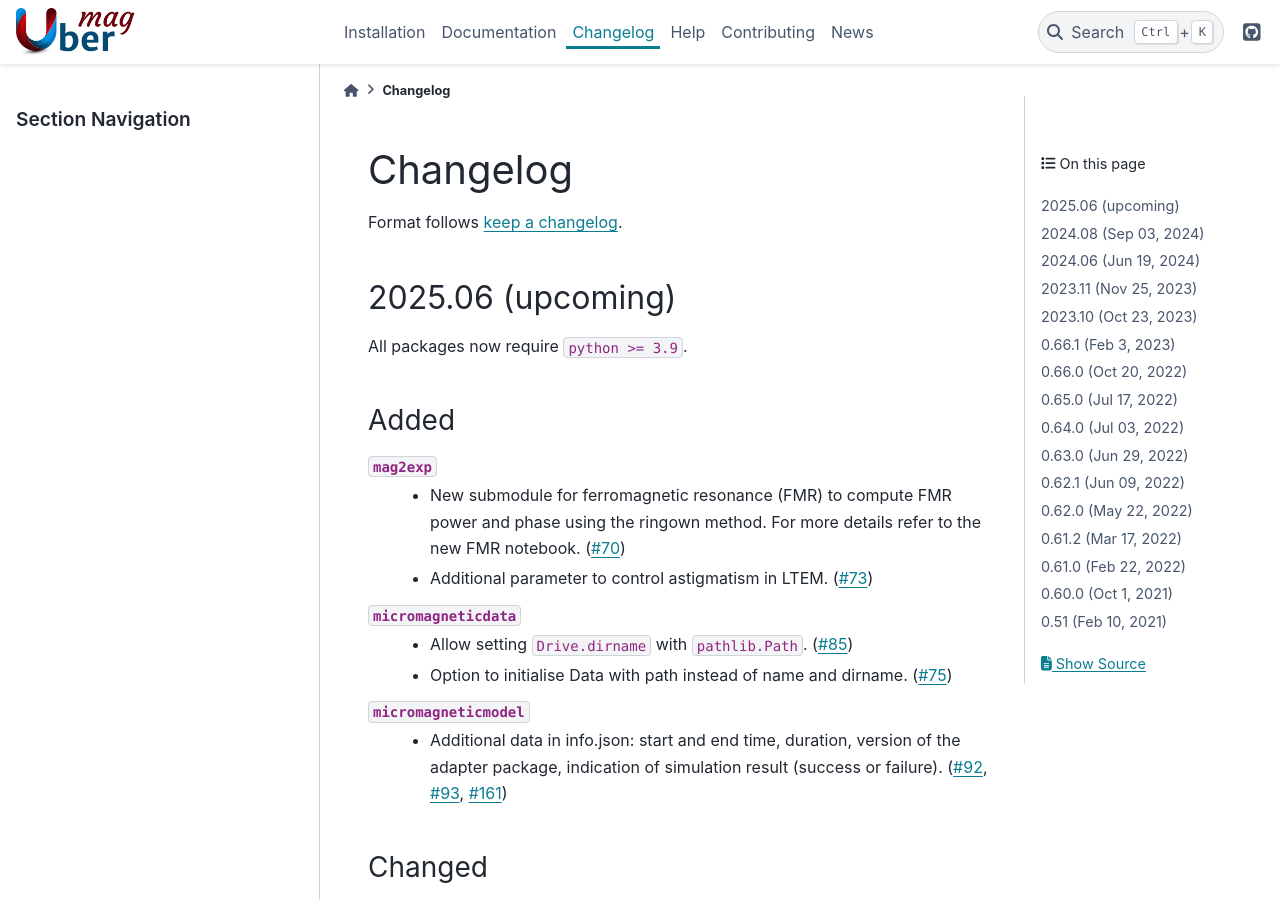
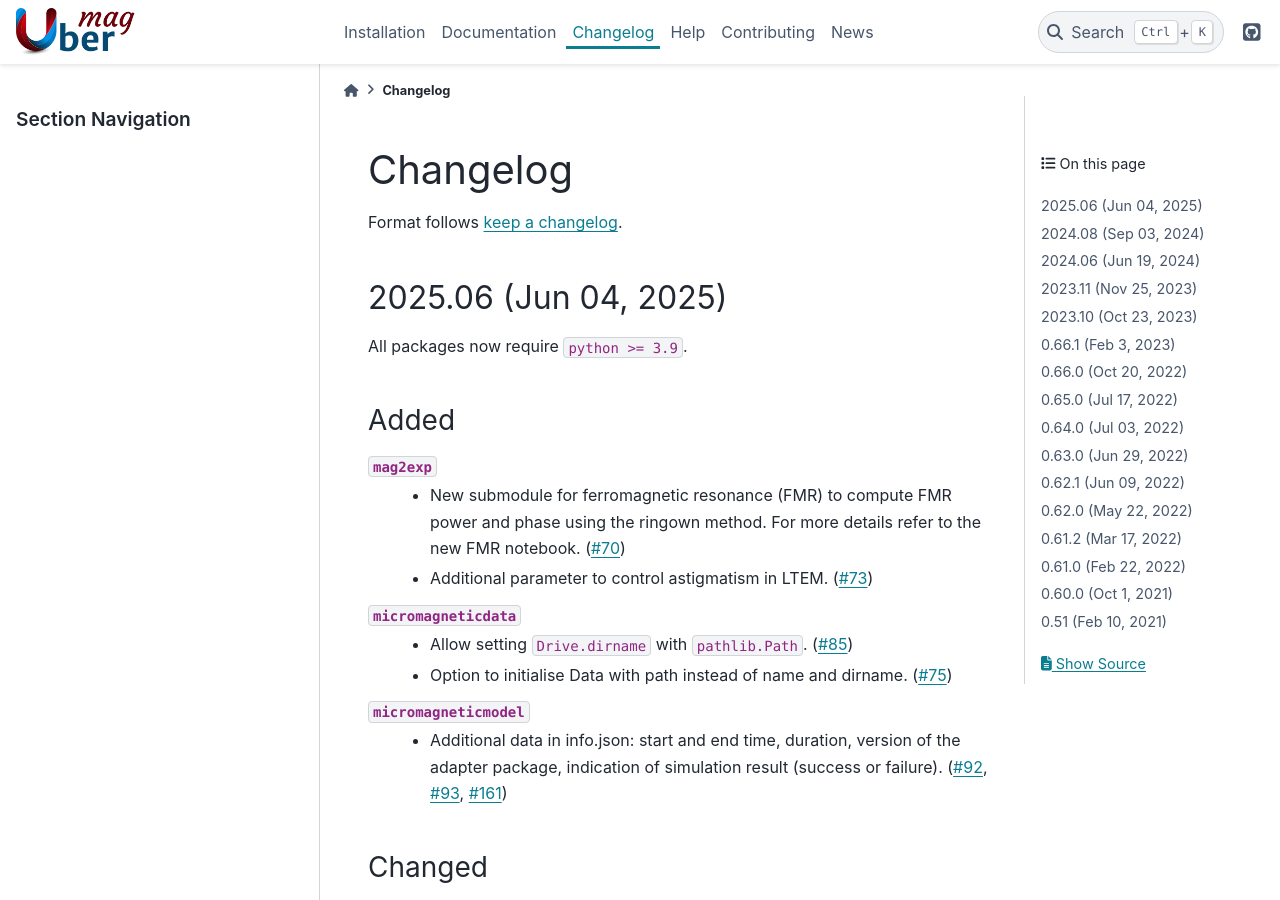
Before and after one commit to ubermag/ubermag.github.io, a Sphinx documentation site: the page built from source/changelog.rst, in a window 1280 px wide and 900 px high. Built offline with Sphinx 7.4.7 and the PyData theme 0.15.4, drawn with Linux system fonts in a browser that asks for light colours; pages that are not in the unit, such as notebooks, are missing from menus.

Commit message:
Update changelog.rst: add release date

```diff
--- a/source/changelog.rst
+++ b/source/changelog.rst
@@ -4,8 +4,8 @@ Changelog
 
 Format follows `keep a changelog <https://keepachangelog.com/en/>`__.
 
-2025.06 (upcoming)
-==================
+2025.06 (Jun 04, 2025)
+======================
 
 All packages now require ``python >= 3.9``.
 
```
